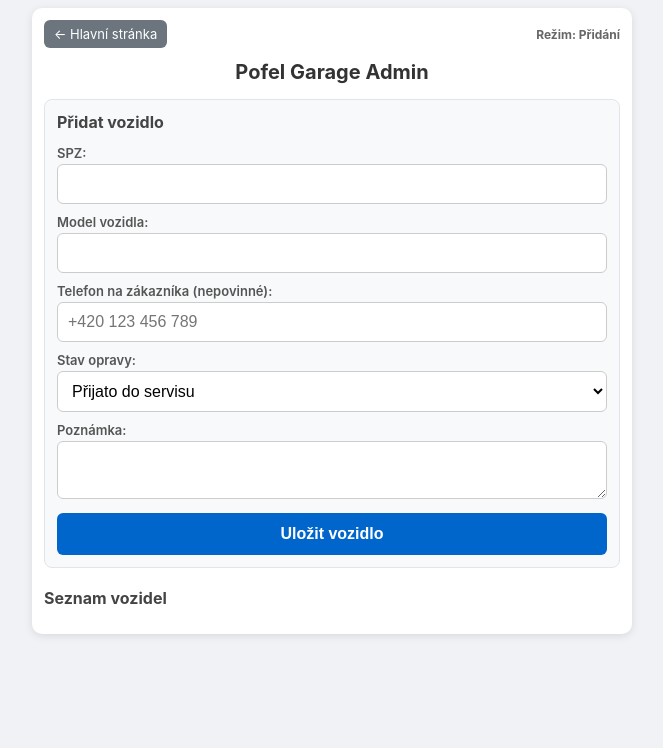
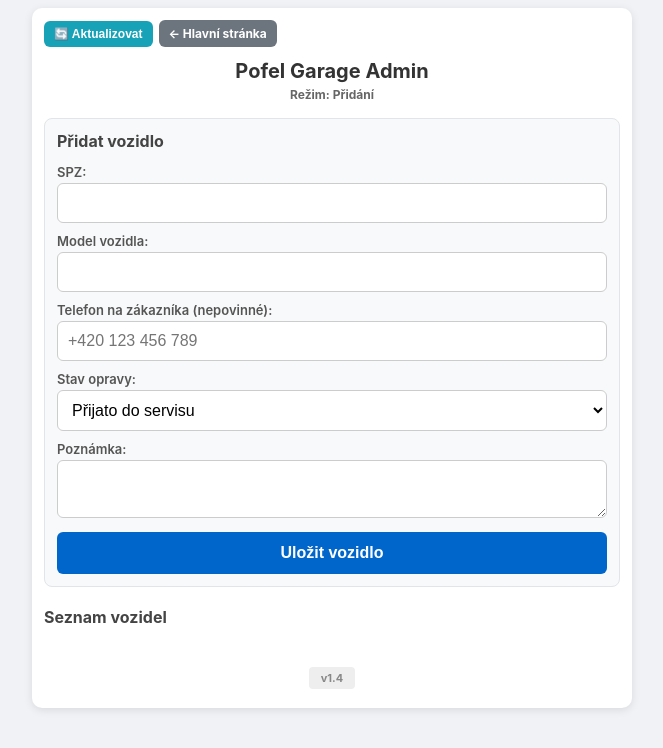
Before and after one commit to weeedeee227-prog/RZ, a website: page admin.html in a window 1280 px wide. Shown: the whole page, without its empty margins (308-971 px from the left). Drawn offline with Linux system fonts and the light colour scheme; no server answers.

Commit message:
Presun tlacitka aktualizace nahoru vlevo a verze doprostred dolu

```diff
--- a/admin.html
+++ b/admin.html
@@ -35,8 +35,9 @@
         .btn-action { padding: 10px; font-size: 14px; border-radius: 6px; border: none; font-weight: bold; flex: 1; cursor: pointer; }
         .btn-edit { background: #ffc107; color: #000; }
         .btn-delete { background: #dc3545; color: #fff; }
-        .top-nav { display: flex; justify-content: space-between; align-items: center; margin-bottom: 12px; }
-        .logout-btn { background: #6c757d; color: white; text-decoration: none; padding: 6px 10px; border-radius: 6px; font-size: 13px; }
+        .top-nav { display: flex; justify-content: flex-start; align-items: center; margin-bottom: 12px; gap: 6px; flex-wrap: wrap; }
+        .nav-btn { background: #6c757d; color: white; text-decoration: none; padding: 6px 10px; border-radius: 6px; font-size: 12px; border: none; cursor: pointer; font-weight: bold; }
+        .update-btn { background: #17a2b8; }
 
         #notifyModal { display: none; position: fixed; top: 0; left: 0; width: 100%; height: 100%; background: rgba(0,0,0,0.6); z-index: 9999; align-items: center; justify-content: center; }
         .modal-content { background: white; padding: 20px; border-radius: 12px; width: 90%; max-width: 350px; text-align: center; }
@@ -45,12 +46,16 @@
 <body>
 
 <div class="container">
+    <!-- Horní lišta: Vlevo tlačítko aktualizace a hlavní stránka -->
     <div class="top-nav">
-        <a href="/" class="logout-btn">← Hlavní stránka</a>
+        <button onclick="forceUpdateApp()" class="nav-btn update-btn">🔄 Aktualizovat</button>
+        <a href="/" class="nav-btn">← Hlavní stránka</a>
+    </div>
+
+    <div style="text-align: center; margin-bottom: 15px;">
+        <h1 style="margin: 0; font-size: 20px;">Pofel Garage Admin</h1>
         <span id="formModeIndicator" style="font-size: 12px; color: #666; font-weight: bold;">Režim: Přidání</span>
     </div>
-
-    <h1>Pofel Garage Admin</h1>
 
     <div class="form-container">
         <h2 id="formTitle">Přidat vozidlo</h2>
@@ -86,6 +91,11 @@
 
     <h2>Seznam vozidel</h2>
     <div id="carListContainer" class="car-list"></div>
+
+    <!-- Verze uprostřed dole -->
+    <div style="text-align: center; margin-top: 25px; margin-bottom: 10px;">
+        <span style="font-size: 11px; color: #888; background: #eee; padding: 4px 12px; border-radius: 4px; font-weight: bold;">v1.4</span>
+    </div>
 </div>
 
 <div id="notifyModal">
@@ -99,6 +109,21 @@
 </div>
 
 <script>
+    function forceUpdateApp() {
+        if ('serviceWorker' in navigator) {
+            navigator.serviceWorker.getRegistrations().then(registrations => {
+                for (let reg of registrations) { reg.unregister(); }
+            });
+        }
+        if ('caches' in window) {
+            caches.keys().then(names => {
+                for (let name of names) { caches.delete(name); }
+            });
+        }
+        alert('Mezipaměť vyčištěna. Načítám verzi v1.4...');
+        window.location.reload(true);
+    }
+
     function loadVehicles() {
         fetch('/api/admin/vehicles')
             .then(res => res.json())
@@ -165,7 +190,7 @@
         const data = {
             spz: document.getElementById('spz').value.trim(),
             model: document.getElementById('model').value.trim(),
-            phone: document.getElementById('phone'].value.trim(),
+            phone: document.getElementById('phone').value.trim(),
             status: document.getElementById('status').value,
             note: document.getElementById('note').value.trim()
         };
@@ -189,7 +214,6 @@
         });
     });
 
-    function deleteCard(id) {} // fix for typo if any
     function deleteCar(id) {
         if (!confirm('Smazat?')) return;
         fetch('/api/admin/vehicles/' + id, { method: 'DELETE' }).then(() => loadVehicles());
```
